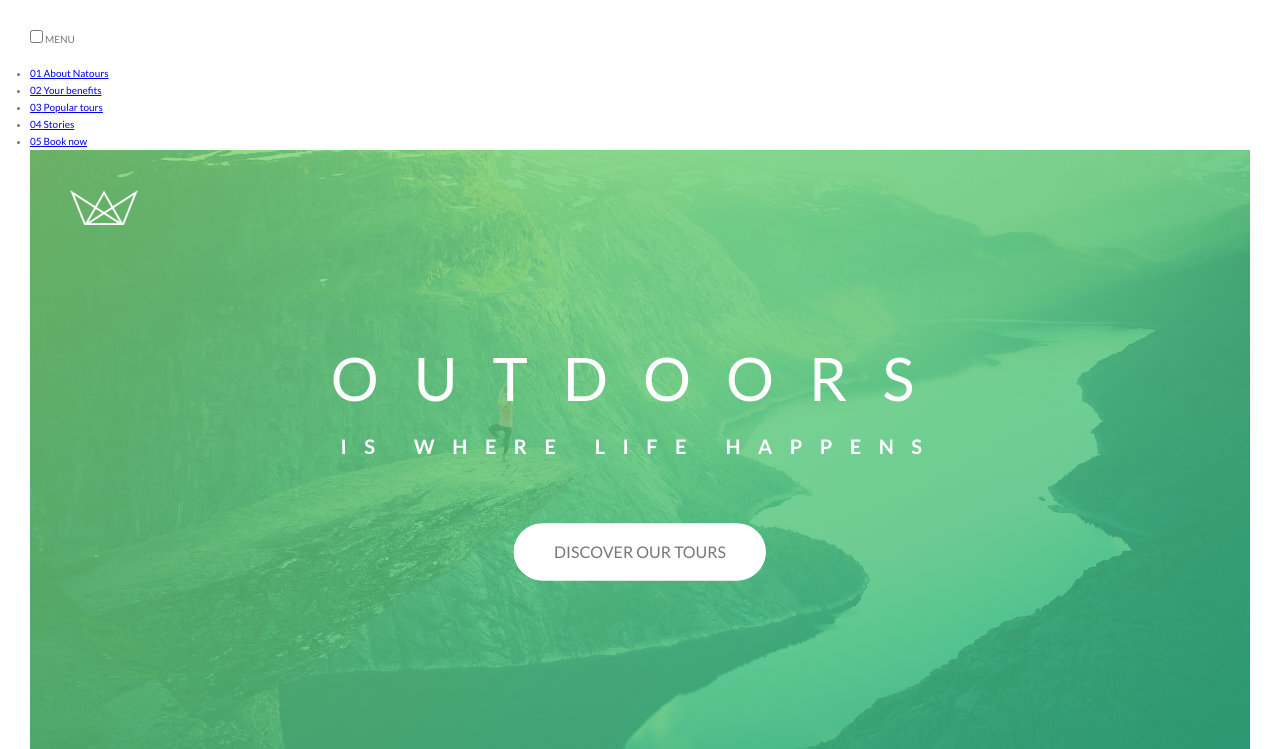
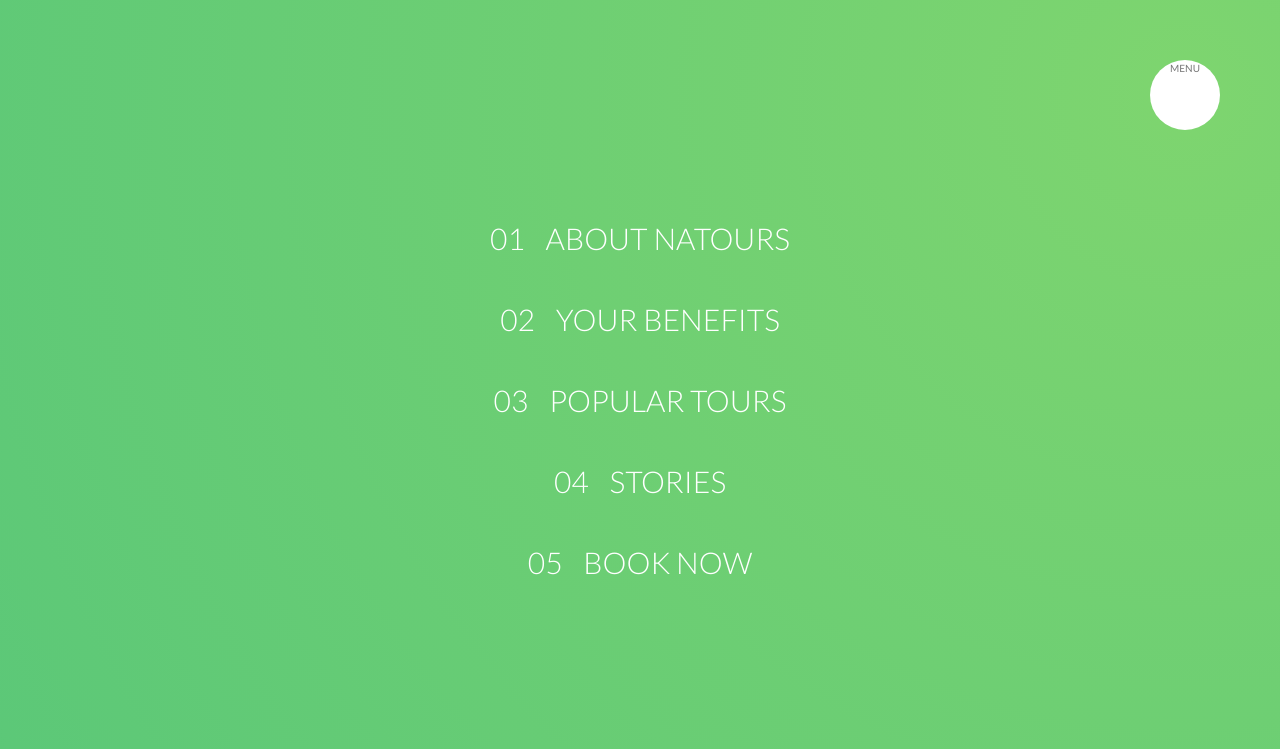
Before and after one commit to belie369/natours, a website: page index.html in a window 1280 px wide. Shown: the top 749 px of the page. Drawn offline with Linux system fonts and the light colour scheme.

Commit message:
Styled links in navigation

```diff
--- /dev/null
+++ b/sass/layout/_navigation.scss
@@ -0,0 +1,82 @@
+.navigation {
+	&__checkbox {
+		display: none;
+	}
+
+	&__button {
+		position: fixed;
+		top: 6rem;
+		right: 6rem;
+		width: 7rem;
+		height: 7rem;
+		background-color: $color-white;
+		text-align: center;
+		border-radius: 50%;
+		cursor: pointer;
+		z-index: 20;
+	}
+
+	&__background {
+		position: fixed;
+		top: 6.5rem;
+		right: 6.5rem;
+		width: 6rem;
+		height: 6rem;
+		background-image: radial-gradient($color-primary-light, $color-primary-dark);
+		border-radius: 50%;
+		z-index: 10;
+
+		transform: scale(80);
+	}
+
+	&__nav {
+		position: fixed;
+		top: 0;
+		right: 0;
+		height: 100vh;
+		width: 100vw;
+		z-index: 15;
+	}
+
+	&__list {
+		position: absolute;
+		top: 50%;
+		left: 50%;
+		transform: translate(-50%, -50%);
+		width: 100%;
+		list-style: none;
+		text-align: center;
+	}
+
+	&__item {
+		margin: 1rem;
+	}
+
+	&__link {
+		&:link,
+		&:visited {
+			display: inline-block;
+			padding: 1rem 2rem;
+			color: $color-white;
+			font-size: 3rem;
+			font-weight: 300;
+			text-decoration: none;
+			text-transform: uppercase;
+			background-image: linear-gradient(120deg, transparent 50%, $color-white 50%);
+			background-size: 220%;
+			transition: color 0.4s, background-position 0.4s, transform 0.4s;
+		}
+
+		&:hover,
+		&:active {
+			background-position: 100%;
+			color: $color-primary;
+			transform: translateX(1rem);
+		}
+	}
+
+	&__link-number {
+		display: inline-block;
+		margin-right: 1.5rem;
+	}
+}
--- a/sass/main.scss
+++ b/sass/main.scss
@@ -18,5 +18,6 @@
 @import './layout/footer';
 @import './layout/grid';
 @import './layout/header';
+@import './layout/navigation';
 
 @import './pages/home';
```
Also changed, not shown: css/style.css.
